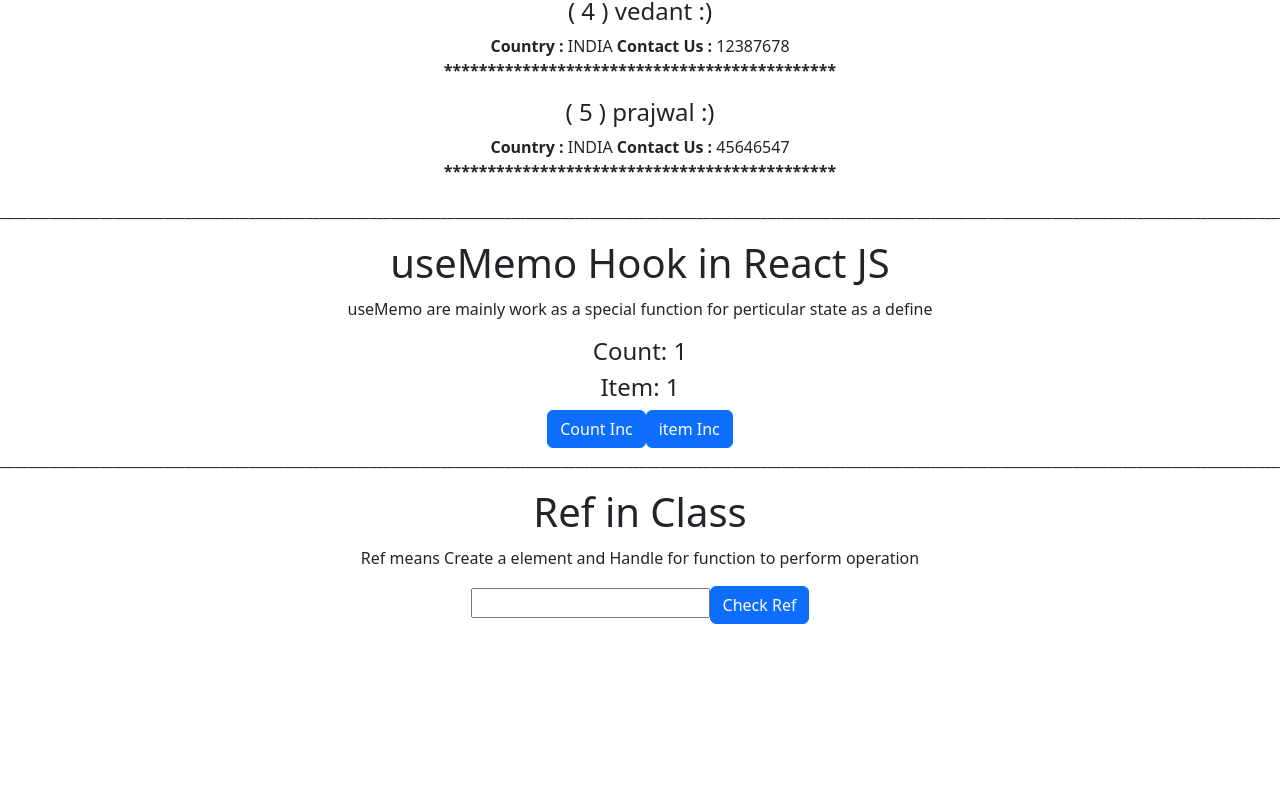
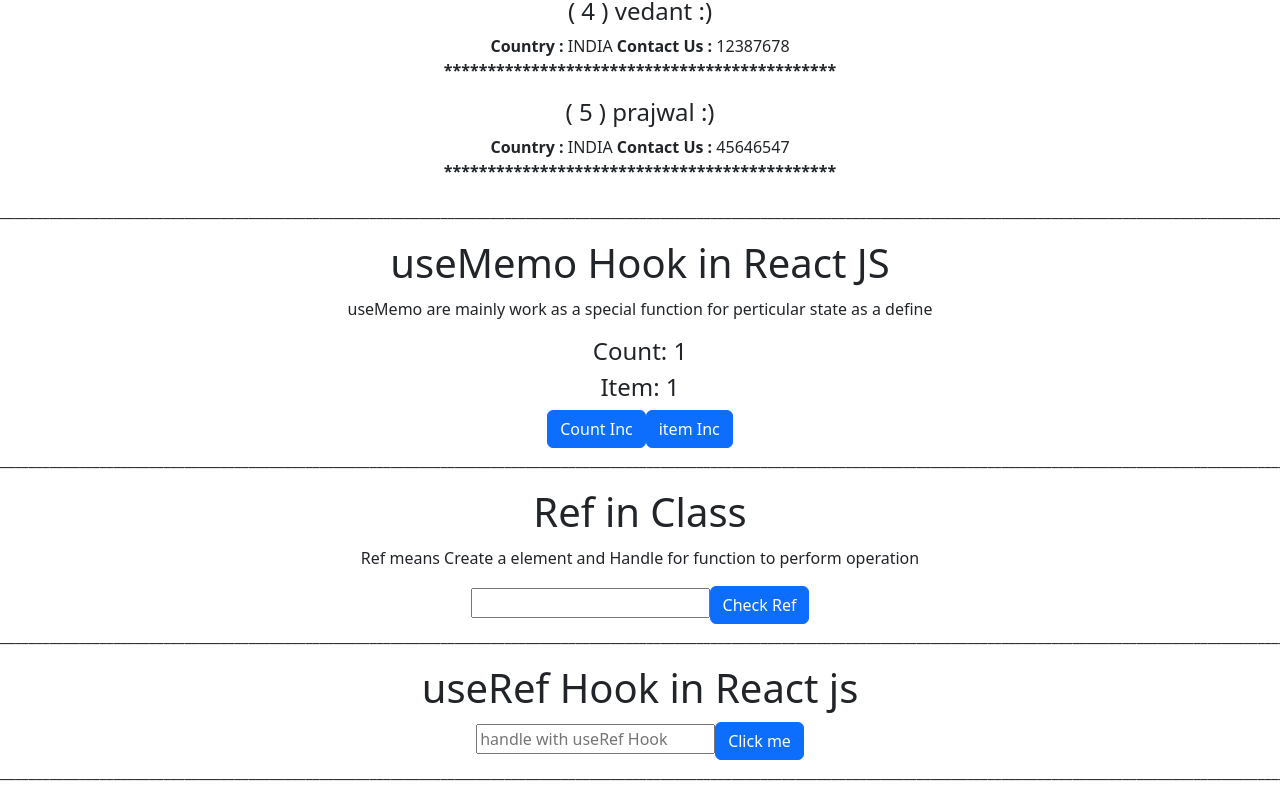
Before and after one commit to Rohit3920/React-practise, a React (Create React App) app: page / in a window 1280 px wide. Shown: the part 5318-6118 px from the top of the page. Before the commit the page ends 5942 px from the top, so only its background shows below. Built offline with nearby package versions, Linux system fonts and the light colour scheme.

Commit message:
useRef Hook are handle for input bt ref attribute

```diff
--- a/src/App.js
+++ b/src/App.js
@@ -27,6 +27,7 @@ import ReUseComponent from './Component/ReUseComponent';
 import LineCode from './Component/LineCode';
 import HookUseMemo from './Component/HookUseMemo';
 import RefClass from './Component/RefClass';
+import HookUseRef from './Component/HookUseRef';
 
 function App() {
 
@@ -111,6 +112,12 @@ function App() {
       <LineCode />
       <RefClass />
 
+      <LineCode />
+      <HookUseRef />
+
+      <LineCode />
+
+
 
       {/* <BrowserRouter >
     <Routes>
--- /dev/null
+++ b/src/Component/HookUseRef.js
@@ -0,0 +1,27 @@
+import { useRef } from "react";
+import { Button } from "react-bootstrap";
+
+function HookUseRef(){
+
+    const inputRef = useRef(null);
+
+    const handleInput = () =>{
+        console.warn("this is a useRef Hook");
+        inputRef.current.value = "rohit";
+        inputRef.current.focus();
+        inputRef.current.style.backgroundColor = "skyblue"
+    }
+
+    return(
+        <div>
+            <h1>useRef Hook in React js</h1>
+
+            <input type="text" ref={inputRef} placeholder="handle with useRef Hook" />
+
+            <Button type="button" onClick={handleInput}>Click me</Button>
+        </div>
+    )
+
+}
+
+export default HookUseRef;
```
